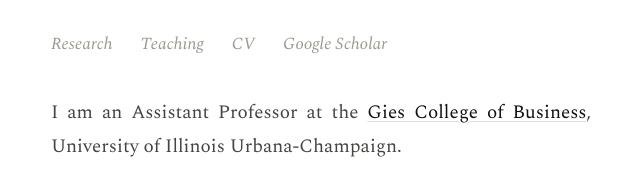
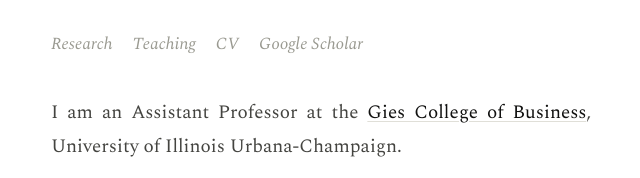
Before and after one commit to vanithaviru/vanithaviru.github.io, a plain HTML site: page index.html in a window 1280 px wide. Shown: the part 231-409 px from the top of the page, 319-959 px from the left. Drawn offline with nearby package versions, Linux system fonts and the light colour scheme.

Commit message:
Update styles.css

```diff
--- a/styles.css
+++ b/styles.css
@@ -110,7 +110,7 @@ h1 {
 /* ── NAV ── */
 nav {
   display: flex;
-  gap: 1.4rem;
+  gap: 1rem;
   align-items: baseline;
 }
 
```
